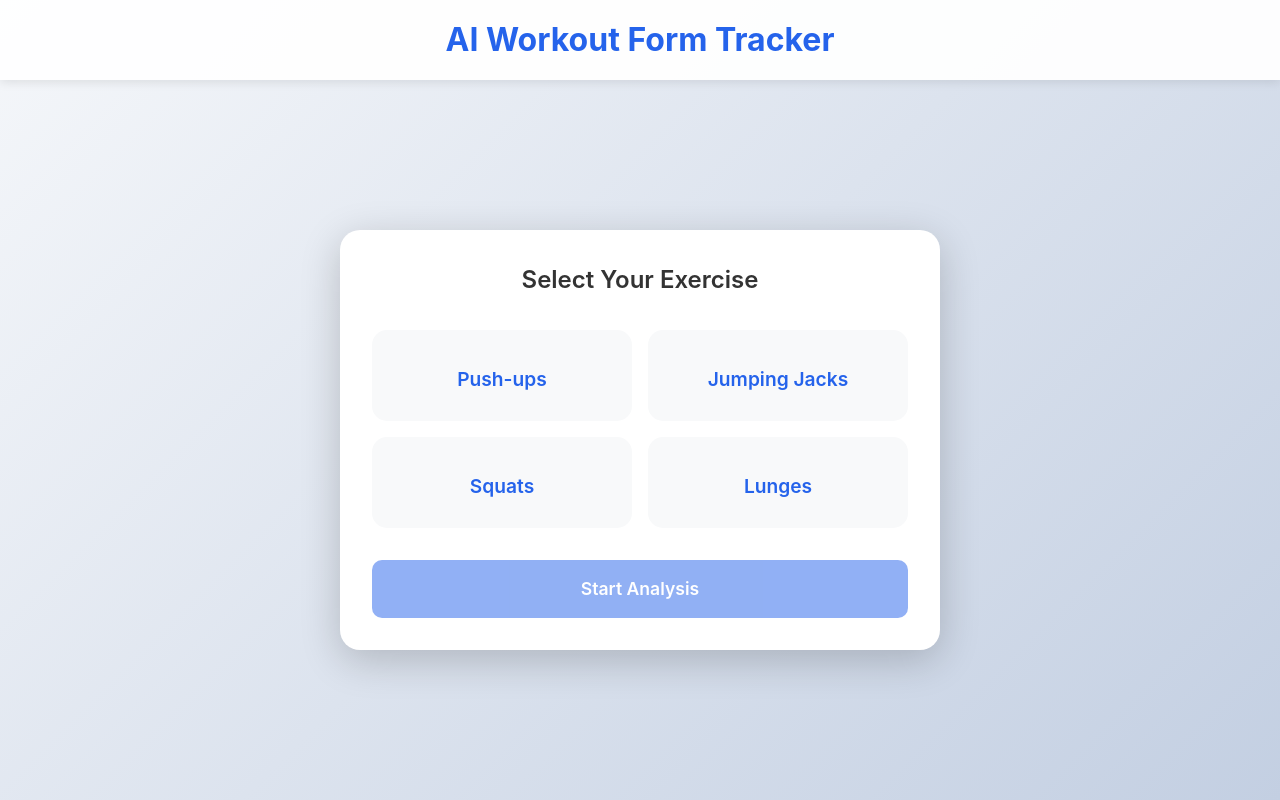
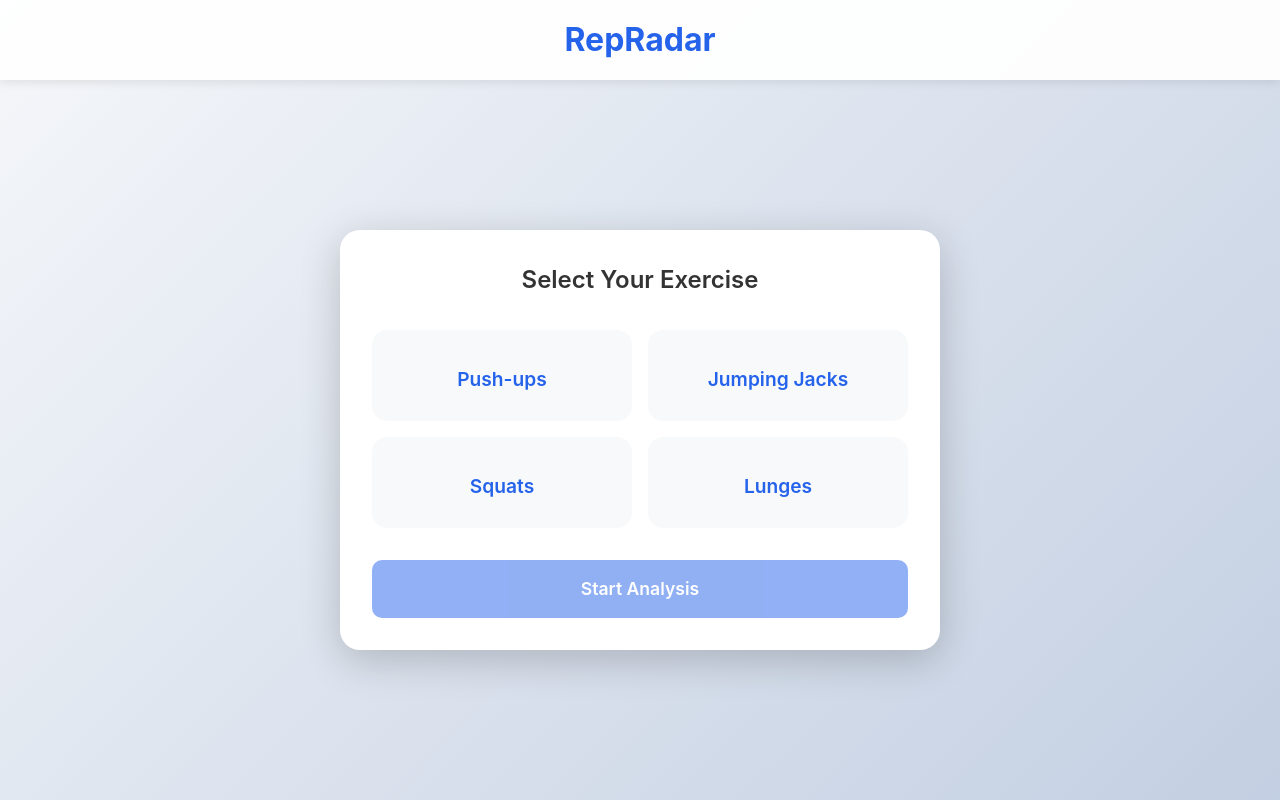
Before and after one commit to IanP07/AI-Exercise-Form-Checker, a React (Vite) app in the folder ai-form-checker/: page / in a window 1280 px wide. Built offline with nearby package versions, Linux system fonts and the light colour scheme.

Commit message:
Changed name to "RepRadar"

```diff
--- a/ai-form-checker/src/App.tsx
+++ b/ai-form-checker/src/App.tsx
@@ -47,7 +47,7 @@ export default function App() {
   return (
     <div className="app">
       <header className="app-header">
-        <h1>AI Workout Form Tracker</h1>
+        <h1>RepRadar</h1>
       </header>
 
       <main className="app-main">
```
